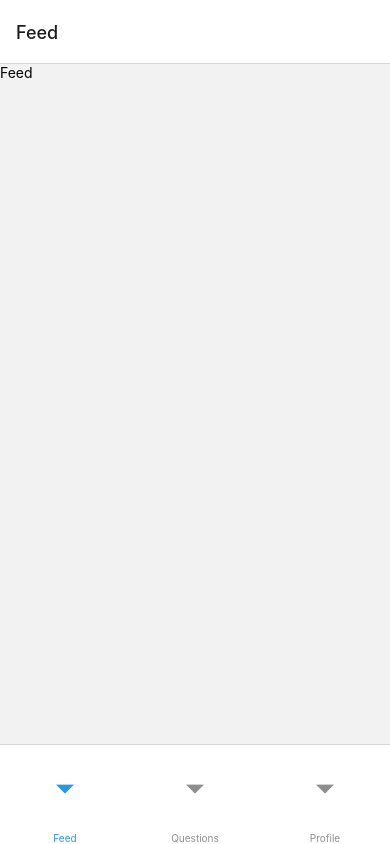
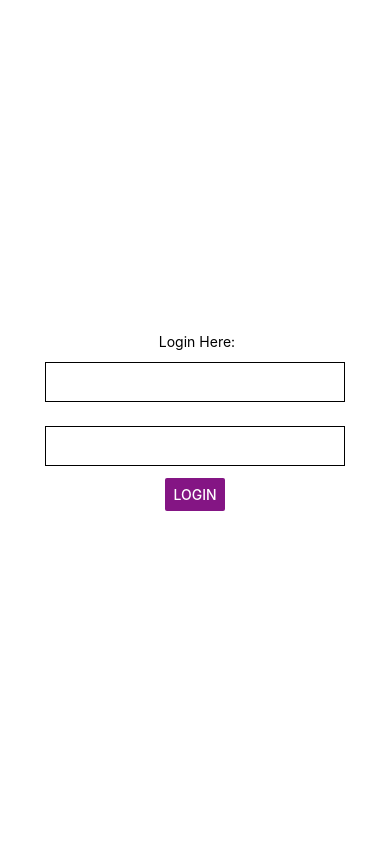
Before and after one commit to SkinQuest/SkinDeep, a React Native app: screen / in a window 390 px wide. Built offline with nearby package versions, Linux system fonts and the light colour scheme; what expo-linking would draw is missing.

Commit message:
Add Login Auth

```diff
--- a/navigation/index.tsx
+++ b/navigation/index.tsx
@@ -6,7 +6,7 @@
 import * as React from 'react';
 import { createBottomTabNavigator } from '@react-navigation/bottom-tabs';
 import { NavigationContainer, DefaultTheme, DarkTheme, useNavigation } from '@react-navigation/native';
-import { ColorSchemeName} from 'react-native';
+import { ColorSchemeName, Text, View, TextInput, Button, StyleSheet } from 'react-native';
 import Colors from '../constants/Colors';
 import useColorScheme from '../hooks/useColorScheme';
 import { createNativeStackNavigator } from '@react-navigation/native-stack';
@@ -18,6 +18,14 @@ import Questions from '../screens/Questions';
 import Feed from '../screens/Feed';
 import AskQuestion from '../screens/AskQuestion';
 
+import { getAuth, signInWithEmailAndPassword } from "firebase/auth";
+
+import { UserContext } from '../components/UserContext';
+
+import db from '../firebase/config'
+
+
+let auth = getAuth();
 
 export default function Navigation({ colorScheme }: { colorScheme: ColorSchemeName }) {
   return (
@@ -36,8 +44,53 @@ export default function Navigation({ colorScheme }: { colorScheme: ColorSchemeNa
 const Stack = createNativeStackNavigator<RootStackParamList>();
 
 function RootNavigator() {
+  const [email, setEmail] = React.useState('');
+  const [password, setPassword] = React.useState('');
+  const [user, setUser] = React.useState();
 
+  if (!user){
     return (
+      <View style={styles.centered}>
+        <Text> Login Here:</Text>
+        <TextInput
+          style={styles.input}
+          onChangeText={setEmail}
+          value={email}
+        />
+        <TextInput
+          style={styles.input}
+          onChangeText={setPassword}
+          value={password}
+        />
+        <Button
+          onPress={() => {
+            console.log('signing in');
+            async function signIn() {
+              signInWithEmailAndPassword(auth, email, password)
+              .then((userCredential) => {
+                const newUser = userCredential.user;
+                console.log(newUser.email)
+                setUser(newUser.email);
+              })
+              .catch((error) => {
+                const errorCode = error.code;
+                const errorMessage = error.message;
+                console.log("ERROR")
+                console.log(errorMessage);
+              });
+            }
+            signIn();
+            console.log('signed in')
+          }}
+          title="Login"
+          color="#841584"
+        />
+      </View>
+  );
+  }
+  else {
+    return (
+      <UserContext.Provider value={user}>
         <Stack.Navigator
           screenOptions={{ animation: 'fade' }}>
           <Stack.Screen
@@ -49,8 +102,12 @@ function RootNavigator() {
             component={AskQuestion}
             options={{ headerShown: true }} />
         </Stack.Navigator>
+      </UserContext.Provider>
     );
   }
+}
+
+
 
 /**
  * A bottom tab navigator displays tab buttons on the bottom of the display to switch screens.
@@ -83,3 +140,18 @@ function BottomTabNavigator() {
     </BottomTab.Navigator>
   );
 }
+
+const styles = StyleSheet.create({
+  input: {
+    height: 40,
+    width: 300,
+    margin: 12,
+    borderWidth: 1,
+    padding: 10,
+  },
+  centered: {
+    flex: 1,
+    justifyContent: "center",
+    alignItems: "center",
+  },
+});
```
Also changed, not shown: screens/Login.tsx (deleted, +0 -56 lines), components/UserContext.tsx (added). Lines whose indentation alone changed are shown as unchanged.
